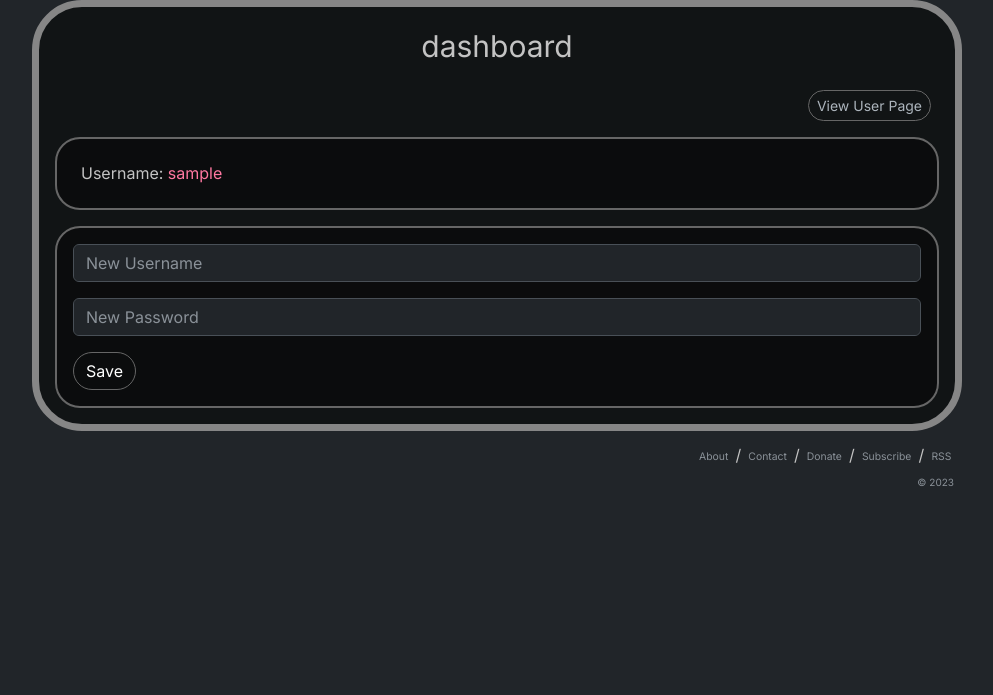
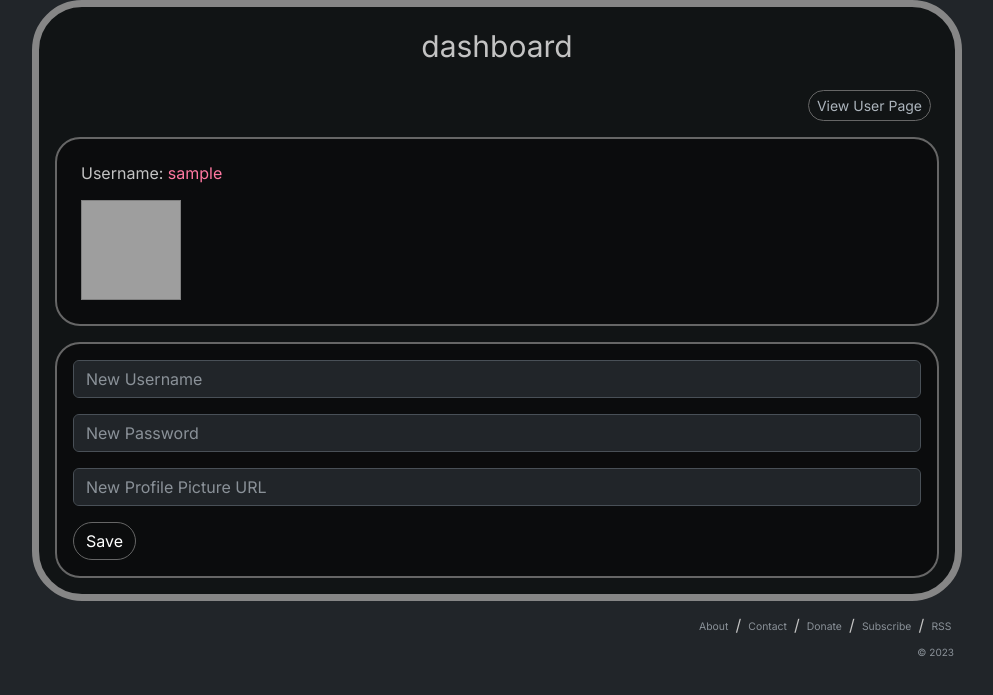
Before and after one commit to emuyia/juneweb, a Flask app: page /dashboard in a window 1280 px wide. Shown: the part 63-758 px from the top of the page, without its empty margins (143-1136 px from the left). Run offline with Flask 3, Linux system fonts and the light colour scheme; the visitor is signed in with stand-in values (Sample User, id 1); parts of the project's set-up code (start-up, migrations or seed data) failed here and were passed over; some libraries are stand-ins or nearby versions; grey boxes are pictures that could not be loaded.

Commit message:
add profile pictures

```diff
--- a/src/models.py
+++ b/src/models.py
@@ -117,6 +117,7 @@ class User(UserMixin, db.Model):
     username = db.Column(db.String(50), nullable=False, unique=True)
     password = db.Column(db.String(100), nullable=False)
     is_admin = db.Column(db.Boolean, default=False)
+    profile_picture = db.Column(db.String(500))
 
     def set_password(self, password):
         self.password = generate_password_hash(password)
--- a/src/routes/auth.py
+++ b/src/routes/auth.py
@@ -85,6 +85,11 @@ def dashboard():
         if new_password:
             current_user.password = generate_password_hash(new_password)
 
+        new_picture_url = request.form.get('profile_picture')
+
+        if new_picture_url:
+            current_user.profile_picture = new_picture_url
+
         db.session.commit()
         flash("Changes saved.", "success")
 
--- a/src/static/css/style.css
+++ b/src/static/css/style.css
@@ -195,6 +195,12 @@ td {
 
 
 /* Components */
+.profile_picture {
+    border: 1px solid gray;
+    height: 100px;
+    width: 100px;
+}
+
 /* --- navbar --- */
 .navbar.bg-dark {
     background-color: transparent !important;
--- a/src/templates/dashboard.html
+++ b/src/templates/dashboard.html
@@ -13,12 +13,14 @@
 
 <div class="panel-a p-4 rounded mt-3">
     <p>Username: <span class="author">{{ current_user.username }}</span></p>
+    <img src="{{ current_user.profile_picture }}" class="profile_picture mt-3">
 </div>
 
 <div class="panel-a p-3 rounded mt-3">
     <form method="POST">
         <input type="text" id="username" name="username" class="form-control mb-3" placeholder="New Username">
         <input type="password" id="password" name="password" class="form-control mb-3" placeholder="New Password">
+        <input type="url" id="profile_picture" name="profile_picture" class="form-control mb-3" placeholder="New Profile Picture URL">
         <input type="submit" value="Save" class="btn btn-primary">
     </form>
 </div>
--- a/src/templates/view_user.html
+++ b/src/templates/view_user.html
@@ -6,6 +6,9 @@
 
 <div class="panel-a p-4 rounded">
     <p>Username: <span class="author">{{ user.username }}</span>{% if user.is_admin %} (Admin){% endif %}</p>
+    {% if user.profile_picture %}
+        <img src="{{ user.profile_picture }}" class="profile_picture mt-3">
+    {% endif %}
 </div>
 
 {% endblock %}
```
Also changed, not shown: migrations/versions/4d40b524c6dd_user_profile_picture.py (added, +32 -0 lines), src/templates/page_list.html (+5 -6 lines).
